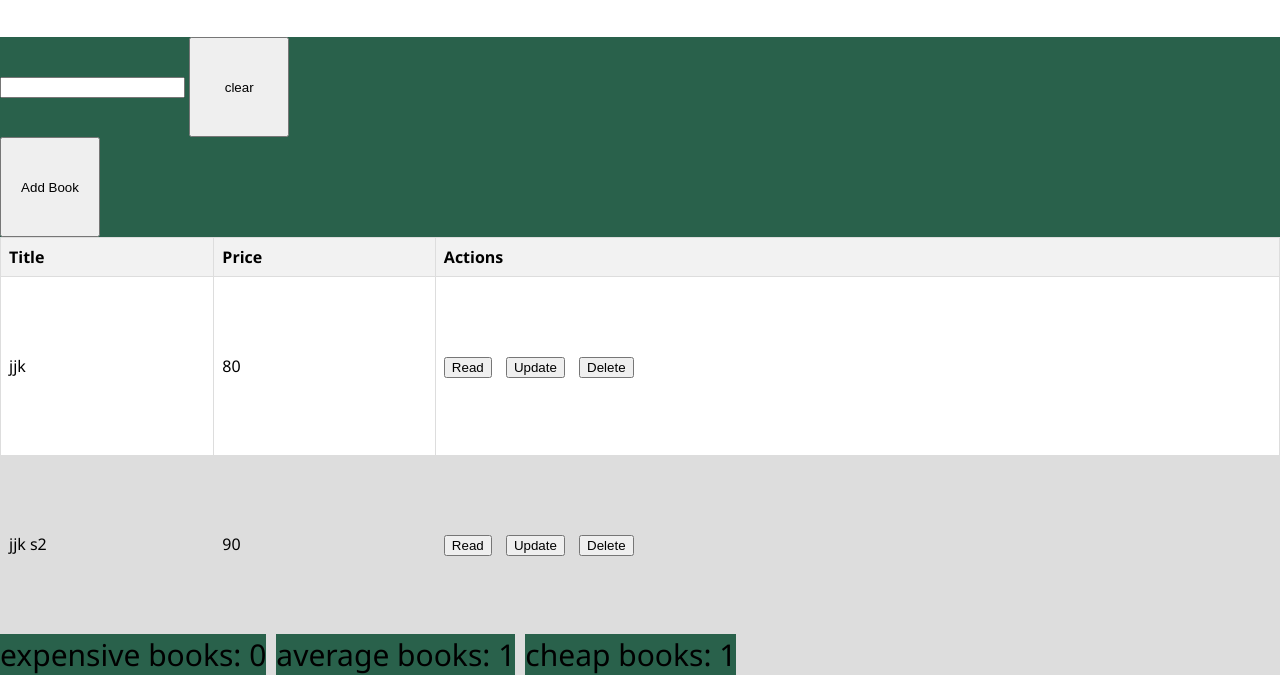
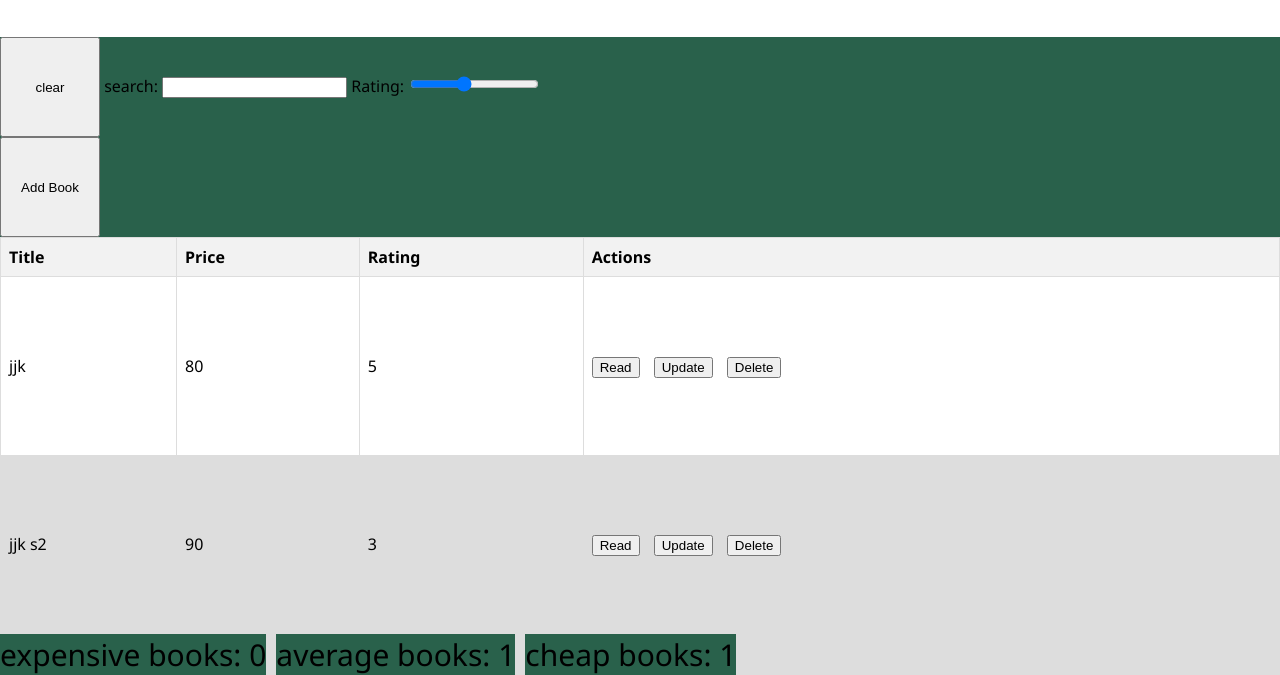
Before and after one commit to bengold1999/exs, a plain HTML site: page index.html in a window 1280 px wide. Shown: the part 125-800 px from the top of the page. Drawn offline with Linux system fonts and the light colour scheme.

Commit message:
Add nothing but i think i fix

```diff
--- a/index.html
+++ b/index.html
@@ -9,8 +9,13 @@
 <body onload="onInit()">
     <h1>Book shop</h1>
     <section>
-        <input oninput="onSetFilterBy(this)" class="search" type="text">
         <button onclick="onResetFilter()">clear</button>
+        <span>search: </span><input oninput="onSetFilterBy(this)" class="search" type="text">
+        <label>
+            <span>Rating:</span>
+            <input type="range" min="0" max="5" value="2" class="range"
+                   onchange="this.title=this.value;onSetFilterBy()" />
+        </label>
     </section>
     <section>
         <button onclick="onAddBook(event)">Add Book</button>
@@ -20,6 +25,7 @@
             <tr>
                 <th>Title</th>
                 <th>Price</th>
+                <th>Rating</th>
                 <th>Actions</th>
             </tr>
         </thead>
--- a/js/book.controller.js
+++ b/js/book.controller.js
@@ -1,5 +1,9 @@
 'use strict'
-
+const gQueryOptions = {
+    filterBy: { title: '', Rating: 0 },
+    // sortBy: {},
+    // page: { idx: 0, size: 3 }
+}
 
 function onInit() {
     render()
@@ -25,9 +29,19 @@ function onUpdateBook(ev, booId) {
 }
 
 function onSetFilterBy(elInput) {
+    // if(!elInput.value)elInput.value===0
     const filterBy = elInput.value
+    if (!filterBy) return
+    console.log(filterBy)
     setFilterBy(filterBy)
+    const elSearch = document.querySelector('.search')
+    const elRating = document.querySelector('.range')
 
+    gQueryOptions.filterBy.title = elSearch.value
+    gQueryOptions.filterBy.Rating = elRating.value
+
+    // gQueryOptions.page.idx = 0
+    // renderCars()
     render()
 }
 function render() {
@@ -36,6 +50,7 @@ function render() {
      <tr>
     <td>${book.title}</td>
     <td>${book.price}</td>
+    <td>${book.rating}</td>
     <td class="action-buttons">
         <button onclick="onReadBook(event,'${book.id}')">Read</button>
         <button onclick="onUpdateBook(event,'${book.id}')">Update</button>
@@ -44,7 +59,7 @@ function render() {
 </tr>
     `)
 
-    console.log(strHtmls.join(''))
+    // console.log(strHtmls.join(''))
     const elRender = document.querySelector('tbody')
     elRender.innerHTML = strHtmls.join('')
     stats()
@@ -58,8 +73,8 @@ function onAddBook(ev) {
     const price = +prompt('Book price')
     const rating = +prompt('pls give rating 1-5')
     // const imgUrl = prompt('Book image url')
-    if (!title || !price||rating<0||rating>5||!rating) return
-    addBook(title, price,rating)
+    if (!title || !price || rating < 0 || rating > 5 || !rating) return
+    addBook(title, price, rating)
     render()
     showMessage('Book was successfully added.')
 }
--- a/js/book.service.js
+++ b/js/book.service.js
@@ -39,7 +39,7 @@ function _createBook(title, price , rating) {
         title,
         price,
         imgUrl: 'png',
-        rating:rating|| getRandomIntInclusive(1,5)
+        rating
     }
 }
 // function sBook(value) {
```
